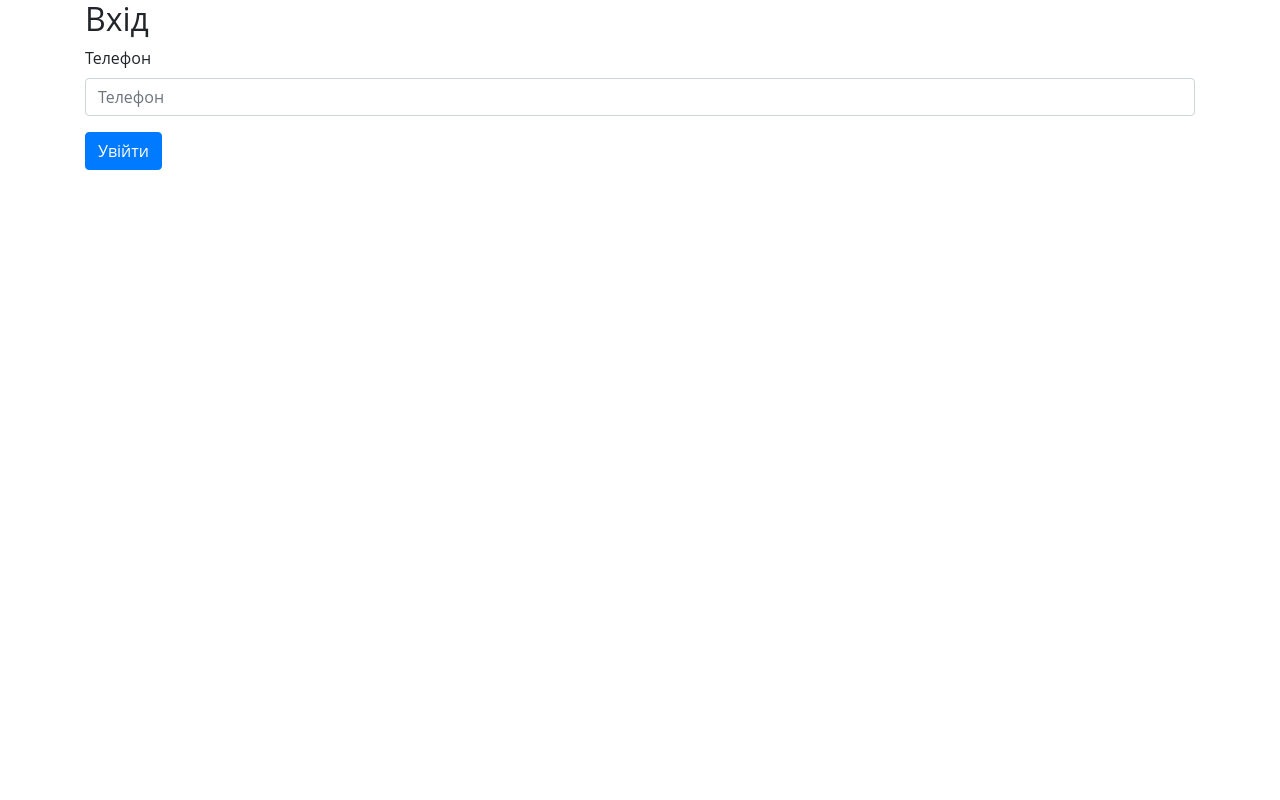
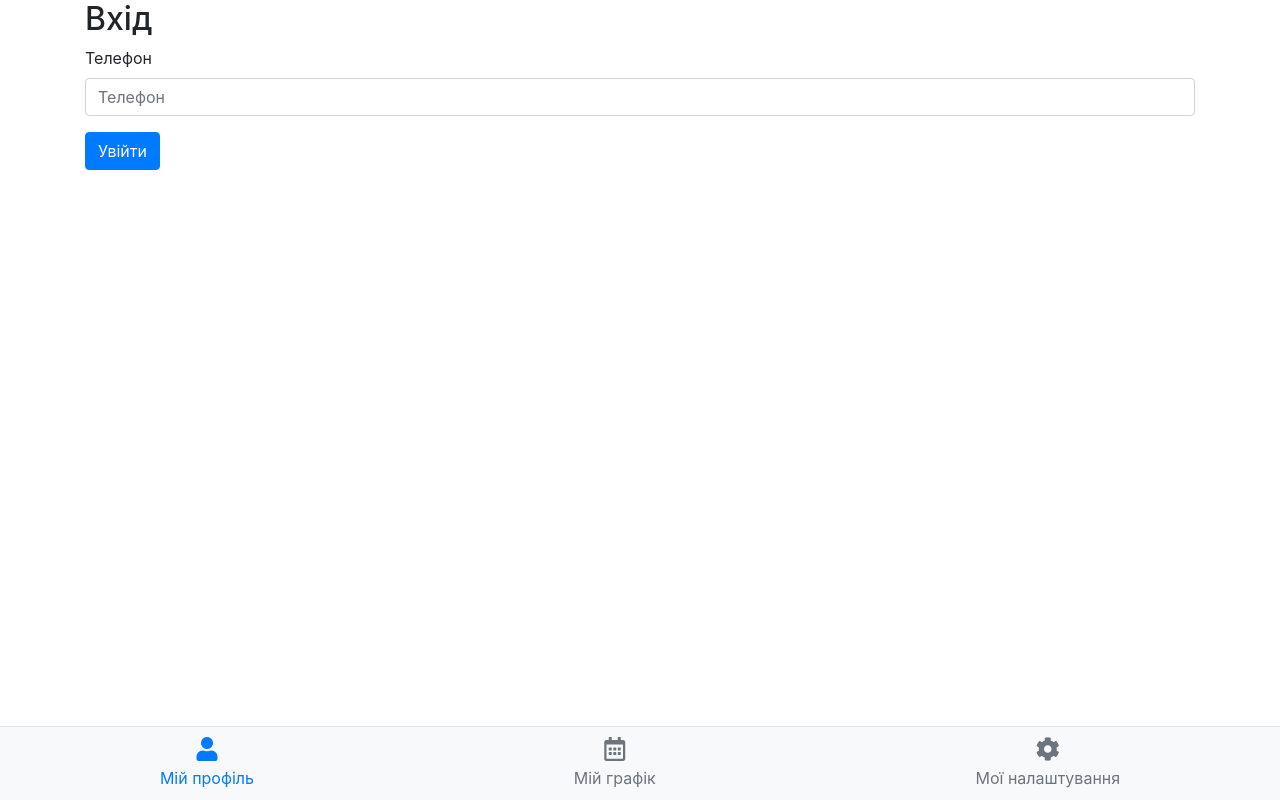
Before and after one commit to Bsokhatiuk/botRegistration, a Flask app: a page that uses templates/base.html in a window 1280 px wide. Run offline with Flask 3, Linux system fonts and the light colour scheme; data comes from the database, SQL or seed files in the repository; both versions use the stored data as it was after the commit; some libraries are stand-ins or nearby versions.

Commit message:
add nav bar

```diff
--- a/templates/base.html
+++ b/templates/base.html
@@ -10,6 +10,46 @@
     <link rel="stylesheet" href="https://cdn.jsdelivr.net/npm/bootstrap@4.1.3/dist/css/bootstrap.min.css" integrity="sha384-MCw98/SFnGE8fJT3GXwEOngsV7Zt27NXFoaoApmYm81iuXoPkFOJwJ8ERdknLPMO" crossorigin="anonymous">
     <link rel= "stylesheet" type= "text/css" href= "{{ url_for('static',filename='styles/main.css') }}">
     <link rel="stylesheet" href="https://cdn.jsdelivr.net/npm/bootstrap-icons@1.10.5/font/bootstrap-icons.css">
+      <link rel="stylesheet" href="https://maxcdn.bootstrapcdn.com/bootstrap/4.5.2/css/bootstrap.min.css">
+  <!-- Font Awesome Icons -->
+  <link rel="stylesheet" href="https://cdnjs.cloudflare.com/ajax/libs/font-awesome/5.15.4/css/all.min.css">
+  <!-- Custom CSS -->
+  <style>
+    body {
+      margin: 0;
+      padding: 0;
+      height: 100vh;
+    }
+
+    .bottom-nav {
+      position: fixed;
+      bottom: 0;
+      left: 0;
+      width: 100%;
+      background-color: #f8f9fa;
+      border-top: 1px solid #dee2e6;
+      display: flex;
+      justify-content: space-around;
+      padding: 10px 0;
+    }
+
+    .bottom-nav a {
+      text-decoration: none;
+      color: #6c757d;
+      display: flex;
+      flex-direction: column;
+      align-items: center;
+    }
+
+    .bottom-nav a i {
+      font-size: 24px;
+      margin-bottom: 5px;
+    }
+
+    .bottom-nav a.active {
+      color: #007bff;
+    }
+  </style>
     {% block style %} {% endblock %}
 </head>
 <body>
@@ -49,5 +89,26 @@
 
 
 </script>
+
+  <div class="bottom-nav">
+    <a href="#profile" class="active">
+      <i class="fas fa-user"></i>
+      Мій профіль
+    </a>
+    <a href="#schedule">
+      <i class="far fa-calendar-alt"></i>
+      Мій графік
+    </a>
+    <a href="#settings">
+      <i class="fas fa-cog"></i>
+      Мої налаштування
+    </a>
+  </div>
+
+  <!-- Bootstrap JS and Popper.js (for dropdowns) -->
+  <script src="https://code.jquery.com/jquery-3.5.1.slim.min.js"></script>
+  <script src="https://cdn.jsdelivr.net/npm/@popperjs/core@2.9.1/dist/umd/popper.min.js"></script>
+  <script src="https://maxcdn.bootstrapcdn.com/bootstrap/4.5.2/js/bootstrap.min.js"></script>
+
 </body>
 </html>
--- a/templates/login.html
+++ b/templates/login.html
@@ -36,7 +36,7 @@
       <form method="post">
         <div class="form-group">
           <label for="phone">Телефон</label>
-          <input type="text" class="form-control" id="phone" placeholder="Телефон" name="phone" pattern="\+380\d{9}" inputmode="tel" required>
+          <input type="text" class="form-control" id="phone" placeholder="Телефон" name="phone"  pattern="\+380\d{9}" inputmode="tel" required>
         </div>
         <button type="submit" class="btn btn-primary">Увійти</button>
       </form>
```
Also changed, not shown: sqlite_bot.db.
